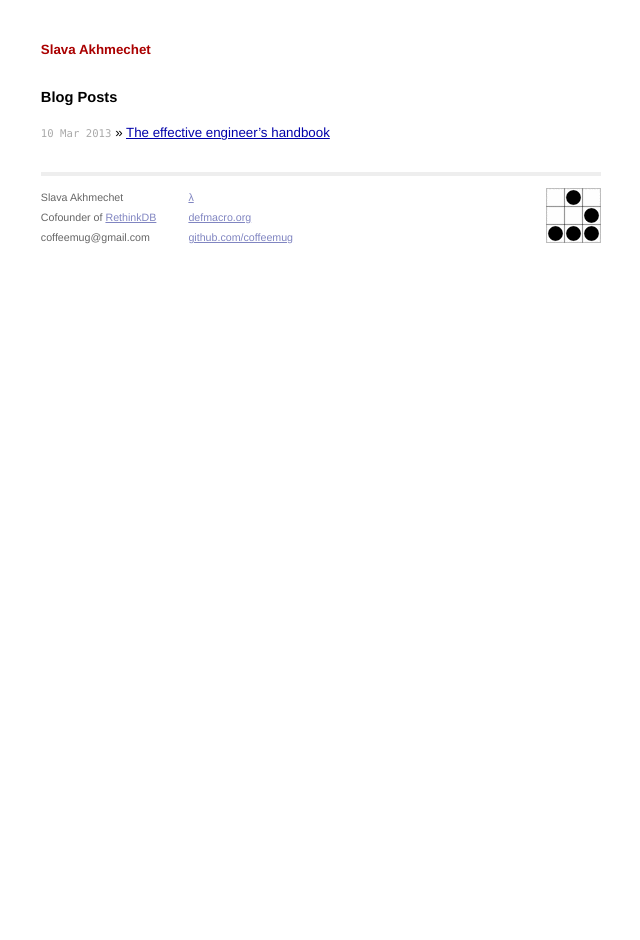
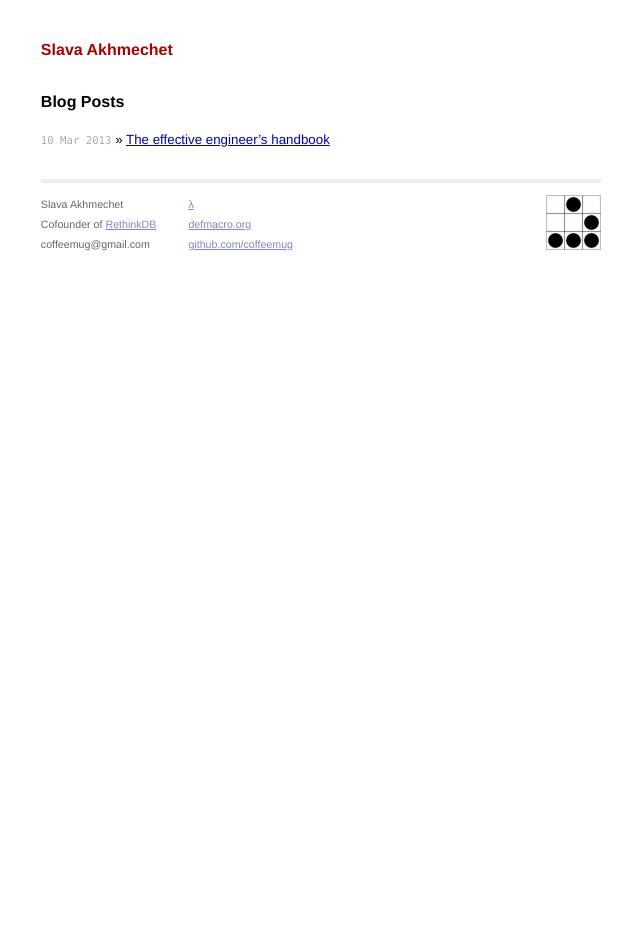
Before and after one commit to rvivek/rvivek.github.io, a Jekyll site: the page built from index.html, in a window 1280 px wide. Shown: the whole page, without its empty margins (319-959 px from the left). Built offline with Jekyll 4.4.1, drawn with Linux system fonts in a browser that asks for light colours; Markdown is read by kramdown in place of the engine named in the settings.

Commit message:
style test

```diff
--- a/css/screen.css
+++ b/css/screen.css
@@ -30,8 +30,8 @@
   margin-bottom: 1em;
 }
 
-h1, h2 {
-  font-size: 110%;
+h1, h2, .title {
+  font-size: 120%;
 }
 
 p {
```
